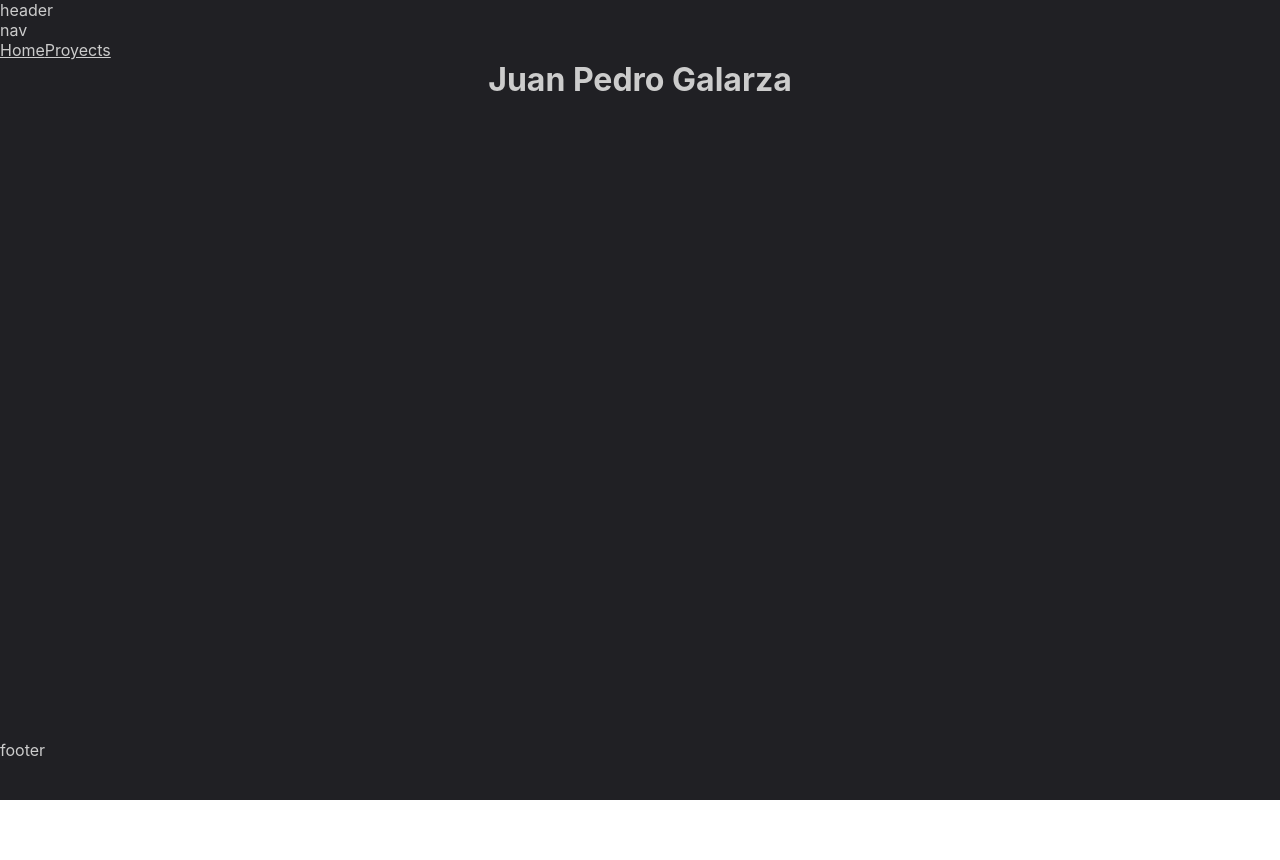
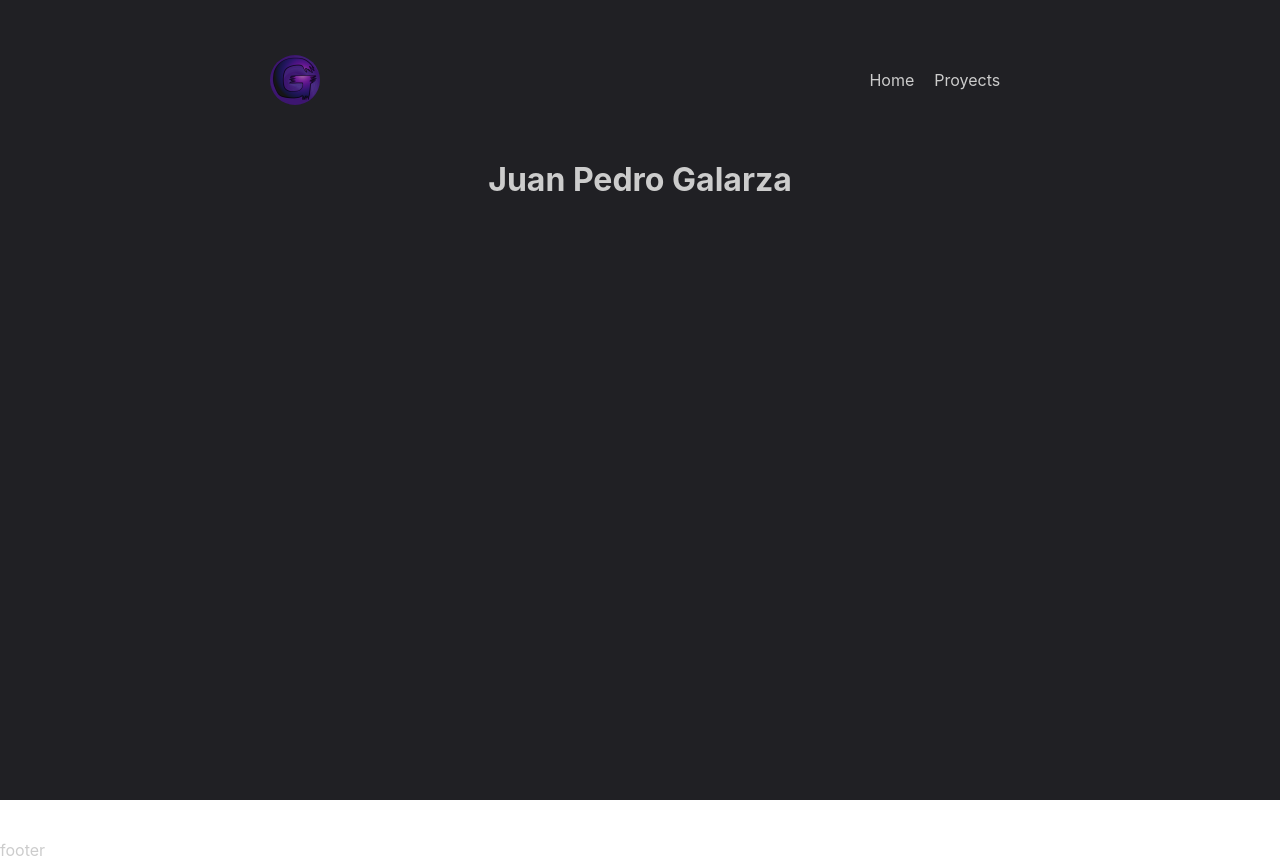
Before and after one commit to juanPedroGalarza/portfolio-react, a React (Create React App) app: page / in a window 1280 px wide. Before the commit the page ends 800 px from the top, so only its background shows below. Built offline with nearby package versions, Linux system fonts and the light colour scheme.

Commit message:
header and nav update

```diff
--- a/src/components/Header.jsx
+++ b/src/components/Header.jsx
@@ -1,9 +1,26 @@
 import Nav from "./Nav";
+import "../styles/Header.css"
+import logo from "../assets/img/logo.png"
+import { useEffect, useState } from "react";
+const styleHeaderTop = {
+    backgroundColor: "#0000",
+    minHeight: "20vh"
+}
 
 export default function Header() {
+    const [isTop, setIsTop] = useState(true)
+    function handleScroll() {
+        window.scrollY > 0 ? setIsTop(false):setIsTop(true)
+    }
+    useEffect(() => {
+        window.addEventListener("scroll",handleScroll)
+        return ()=> window.removeEventListener("scroll",handleScroll)
+    },[])
+
     return (
-        <header>
-            <p>header</p>
+        <header className="header"
+            style={isTop?styleHeaderTop:null}>
+            <img className="header-logo" src={logo} alt="logo" />
             <Nav />
         </header>
     )
--- a/src/components/Nav.jsx
+++ b/src/components/Nav.jsx
@@ -1,4 +1,5 @@
 import { Link } from "react-router-dom"
+import "../styles/Nav.css"
 
 export default function Nav() {
     const links = [
@@ -7,12 +8,11 @@ export default function Nav() {
     ]
     function printList(l){
         return (
-            <Link to={l.to} key={l.name}>{l.name}</Link>
+            <Link to={l.to} key={l.name} className="nav-item">{l.name}</Link>
         )
     }
     return (
-        <nav>
-            <p>nav</p>
+        <nav className="nav">
             {links.map(printList)}
         </nav>
     )
```
Also changed, not shown: src/assets/img/logo.png (added).
